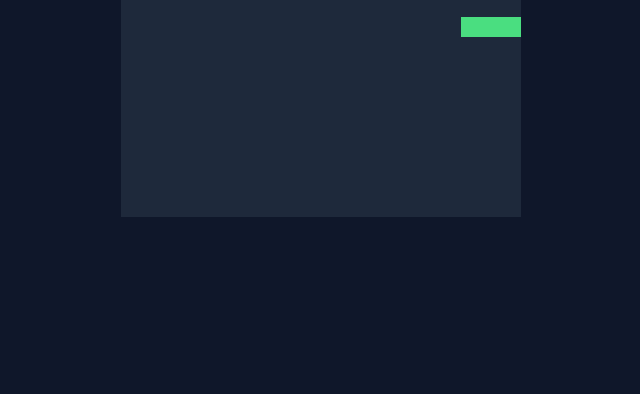
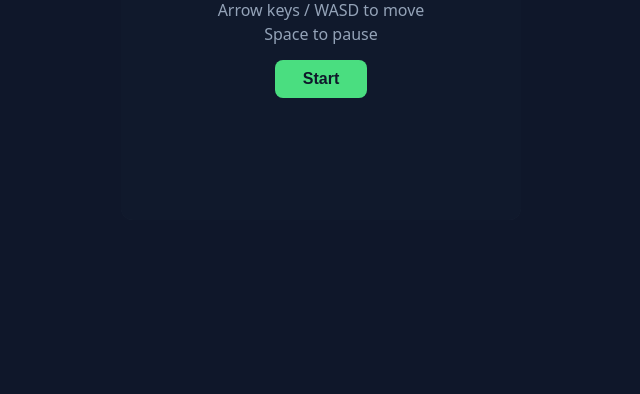
Before and after one commit to rodrigosogoncalves/snake, a plain HTML site: page index.html in a window 1280 px wide. Shown: the part 406-800 px from the top of the page, without its empty margins (319-959 px from the left). Drawn offline with Linux system fonts and the light colour scheme.

Commit message:
Add game states, with start, pause and over game overlay

```diff
--- a/game.js
+++ b/game.js
@@ -1,18 +1,36 @@
+// CONFIGS
+
 const GRID = 20;
+const START_SPEED = 120;
+const MIN_SPEED = 55;
+const SPEED_STEP = 5;
+
 const canvas = document.getElementById("game");
 const ctx = canvas.getContext("2d");
 const CELL = canvas.width / GRID;
-const START_SPEED = 120;
-const MIN_SPEED = 55;
-const SPEED_STEP = 5;
+
 const scoreEl = document.getElementById("score");
+const overlay = document.getElementById("overlay");
+const overlayTitle = document.getElementById("overlay-title");
+const overlayText = document.getElementById("overlay-text");
+const startBtn = document.getElementById("start");
 
-let snake = [{x: 10, y: 10}, { x: 9, y: 10 }, { x: 8, y: 10 }];
-let food;
-let dir = {x: 1, y: 0};
-let nextDir = dir;
-let score = 0;
-let speed = START_SPEED;
+// CURRENT STATE
+
+let snake, food, dir, nextDir, score, speed, timer;
+let state = "menu"; // estado atual do jogo
+
+function reset() {
+    snake = [{x: 10, y: 10}, { x: 9, y: 10 }, { x: 8, y: 10 }];
+    dir = {x: 1, y: 0};
+    nextDir = dir;
+    score = 0;
+    speed = START_SPEED;
+    scoreEl.textContent = score;
+    placeFood()
+}
+
+// GAME LOOP
 
 function step() {
     dir = nextDir; // atualizar a direção da cobra
@@ -25,13 +43,13 @@ function step() {
     if (head.x === food.x && head.y === food.y) {
         score++;
         scoreEl.textContent = score;
-        speed = Math.max(MIN_SPEED, START_SPEED - score * SPEED_STEP);
+        speed = Math.max(MIN_SPEED, speed - SPEED_STEP);
         placeFood(); // comeu, então fica com a cauda porque a cobra cresceu
     } else {
         snake.pop(); // remover a cauda
     }
     draw();
-    setTimeout(step, speed);
+    timer = setTimeout(step, speed);
 }
 
 function draw() {
@@ -41,12 +59,18 @@ function draw() {
     ctx.fillRect(food.x * CELL, food.y * CELL, CELL, CELL);
 
     ctx.fillStyle = "#4ade80"
-    snake.forEach(s => ctx.fillRect(s.x * CELL, s.y * CELL, CELL, CELL));
+    snake.forEach(s => ctx.fillRect(s.x * CELL, s.y * CELL, CELL - 1 , CELL - 1));
 }
 
-placeFood();
-draw()
-setTimeout(step, speed);
+function placeFood() {
+    const free = [];
+    for (let x = 0; x < GRID; x++)
+        for (let y = 0; y < GRID; y++)
+            if (!snake.some(s => s.x === x && s.y === y)) free.push({ x, y });
+    food = free[Math.floor(Math.random() * free.length)];
+}
+
+// INPUTS
 
 const KEYS = {
     ArrowUp: { x: 0, y: -1 }, w: { x: 0, y: -1 },
@@ -57,23 +81,55 @@ const KEYS = {
 
 function turn(d) {
     // a cobra não pode virar 180 graus, senão vai contra si própria
-    if (d.x !== -dir.x && d.y !== -dir.y) nextDir = d;
+    if (state === "playing" && d.x !== -dir.x && d.y !== -dir.y) nextDir = d;
 }
 
 document.addEventListener("keydown", e => {
     const d = KEYS[e.key] || KEYS[e.key.toLowerCase()];
     if (d) { e.preventDefault(); turn(d); }
+    if (e.key === " ") {
+        e.preventDefault();
+        if (state === "menu" || state === "over") start();
+        else togglePause();
+    }
 });
 
-function placeFood() {
-    const free = [];
-    for (let x = 0; x < GRID; x++)
-        for (let y = 0; y < GRID; y++)
-            if (!snake.some(s => s.x === x && s.y === y)) free.push({ x, y });
-    food = free[Math.floor(Math.random() * free.length)];
+// STATES
+
+function start() {
+    reset();
+    state = "playing";
+    overlay.classList.add("hidden");
+    draw();
+    timer = setTimeout(step, speed);
+}
+
+function togglePause() {
+    if (state === "playing") {
+        state = "paused";
+        clearTimeout(timer);
+        showOverlay("Paused", "Press Space to continue", "Continue")
+    } else if (state === "paused") {
+        state = "playing";
+        overlay.classList.add("hidden");
+        timer = setTimeout(step, speed);
+    }
 }
 
 function gameOver() {
-    alert("Game Over!");
-    location.reload();
+    state = "over";
+    showOverlay("Game Over", `Your score: ${score}`, "Try Again");
 }
+
+function showOverlay(title, text, btn) {
+    overlayTitle.textContent = title;
+    overlayText.innerHTML = text;
+    startBtn.textContent = btn;
+    overlay.classList.remove("hidden");
+}
+
+// START BUTTON
+
+startBtn.addEventListener("click", () => {
+    state === "paused" ? togglePause() : start();
+});
--- a/index.html
+++ b/index.html
@@ -14,8 +14,14 @@
             <span> Score: <strong id="score">0</strong></span>
         </div>
     </header>
-
-    <canvas id="game" width="400" height="400"></canvas>
+    <div class="board">
+        <canvas id="game" width="400" height="400"></canvas>
+        <div id="overlay" class="overlay">
+            <h2 id ="overlay-title">Snake</h2>
+            <p id="overlay-text">Arrow keys / WASD to move<br>Space to pause</p>
+            <button id="start">Start</button>
+        </div>
+    </div>
   </main>
   <script src="game.js"></script>
 </body>
--- a/style.css
+++ b/style.css
@@ -9,7 +9,45 @@ body {
     font-family: system-ui, sans-serif;
 }
 
-canvas {background: #1e293b;}
+.board { position: relative; }
+
+canvas {
+    width: 100%;
+    aspect-ratio: 1;
+    display: block;
+    background: #1e293b;
+    border-radius: 12px;
+}
+
+.overlay {
+    position: absolute;
+    inset: 0;
+    display: flex;
+    flex-direction: column;
+    justify-content: center;
+    align-items: center;
+    gap: 14px;
+    text-align: center;
+    background: rgba(15, 23, 42, 0.85);
+    border-radius: 12px;
+}
+
+.overlay.hidden { display: none; }
+.overlay h2 { font-size: 2rem; }
+.overlay p { color: #94a3b8; line-height: 1.5; }
+
+button {
+    padding: 10px 28px;
+    font-size: 1rem;
+    font-weight: 600;
+    color: #0f172a;
+    background: #4ade80;
+    border: none;
+    border-radius: 8px;
+    cursor: pointer;
+}
+
+button:hover  { background: #86efac; }
 
 main { width: min(92vw, 400px); }
 
```
